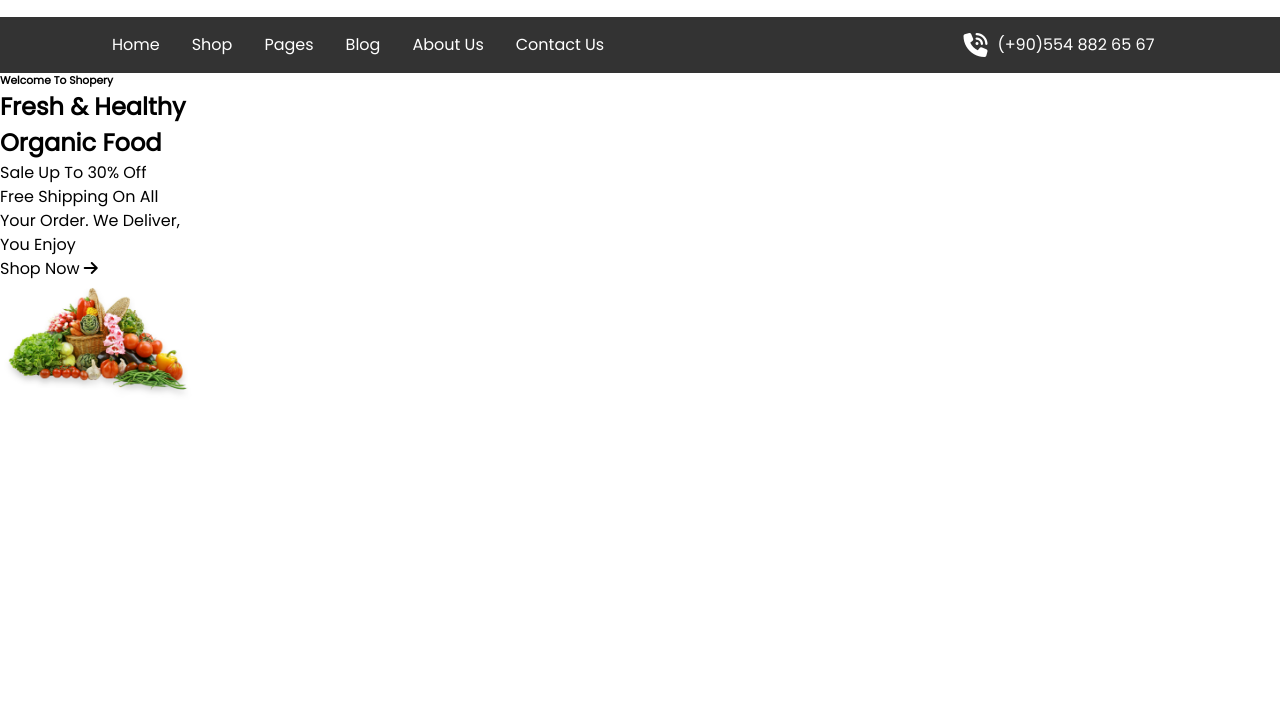
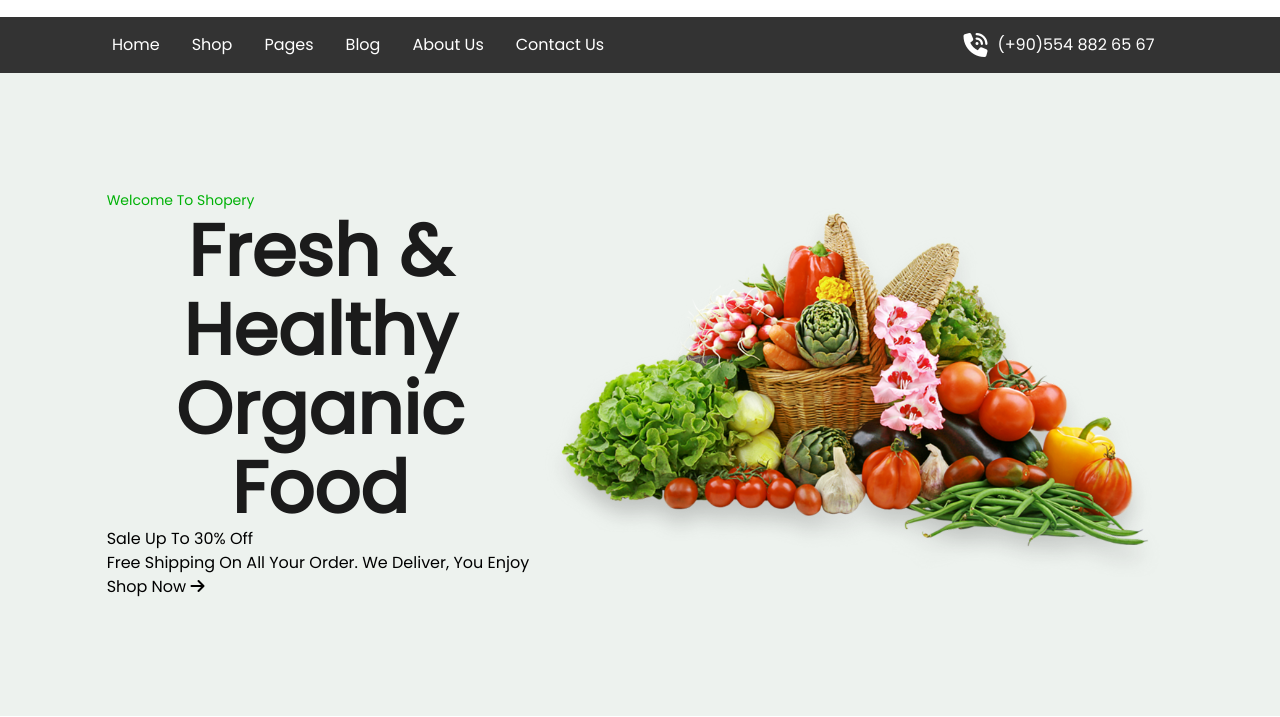
Before and after one commit to moulahguine/ecobazar, a website built with Vite: page src/index.html in a window 1280 px wide. Shown: the part 83-800 px from the top of the page. Built offline with nearby package versions, Linux system fonts and the light colour scheme; files whose address does not match are found by name; a web font is replaced by a local one.

Commit message:
done fot today

```diff
--- a/src/index.html
+++ b/src/index.html
@@ -194,17 +194,17 @@
       <!-- end nav -->
       <!-- sections -->
       <!-- start hero section -->
-       <section class="hero" id="hero" width="100%">
+       <section class="hero" id="hero" width="100%" style="grid-area: hero;">
         <div class="hero_container">
           <div class="hero_content">
             <h6 class="co_title">welcome to shopery</h6>
-            <h2 class="main_title">fresh & healthy <br> organic food</h2>
+            <h1 class="main_title">fresh & healthy <br> organic food</h1>
             <p class="hero_discount">sale up to <span>30% off</span></p>
             <p class="hero_para">free shipping on all your order. we deliver, you enjoy</p>
             <button class="herp_shopNow">shop now <i class="fa-solid fa-arrow-right"></i></button>
           </div>
           <div class="hero_images">
-            <img src="/images/hero_section/img1.jpg" alt="img1">
+            <img src="/images/hero_section/img1.png" alt="img1">
           </div>
         </div>
        </section>
--- /dev/null
+++ b/src/styles/_hero.scss
@@ -0,0 +1,39 @@
+@use "variables" as *;
+
+.app {
+  #hero {
+    width: 100%;
+    height: calc(100vh - 157px);
+    background-color: $hero;
+    display: flex;
+    align-items: center;
+    .hero_container {
+      display: grid;
+      grid-template-columns: repeat(12, 1fr);
+      grid-template-rows: 1fr;
+      .hero_content {
+        grid-column: 2/6;
+        .co_title {
+          font-weight: 100;
+          font-size: $body-md-400;
+          color: $green-primary;
+        }
+        .main_title {
+          font-family: "Poppins", sans-serif; // or your preferred modern font
+          font-weight: 700; // Bold
+          font-size: clamp(2.5rem, 6vw, 4.5rem); // responsive size
+          line-height: 1.1;
+          color: #1b1b1b; // deep black or dark gray
+          text-align: center;
+          max-width: 800px;
+          margin: 0 auto;
+          -webkit-font-smoothing: antialiased;
+          -moz-osx-font-smoothing: grayscale;
+        }
+      }
+      .hero_images {
+        grid-column: 6/12;
+      }
+    }
+  }
+}
--- a/src/styles/_reset.scss
+++ b/src/styles/_reset.scss
@@ -54,5 +54,6 @@ picture {
   grid-template-columns: auto;
   grid-template-areas:
     "hdr hdr hdr hdr hdr hdr hdr hdr hdr hdr hdr hdr"
-    "nav nav nav nav nav nav nav nav nav nav nav nav";
+    "nav nav nav nav nav nav nav nav nav nav nav nav"
+    "hero hero hero hero hero hero hero hero hero hero hero hero";
 }
--- a/src/styles/_variables.scss
+++ b/src/styles/_variables.scss
@@ -1,6 +1,7 @@
 // colors
 $white: #ffffff;
 $black: #333333;
+$hero: #edf2ee;
 $orange-warning: #f98300;
 $red-danger: #ea494a;
 $green-gray-9: #0a1f0a;
```
Also changed, not shown: src/styles/main.scss (+1 -7 lines), public/images/hero_section/img1.jpg (deleted), public/images/hero_section/img1.png (added), src/styles/main.css, 2 other files.
